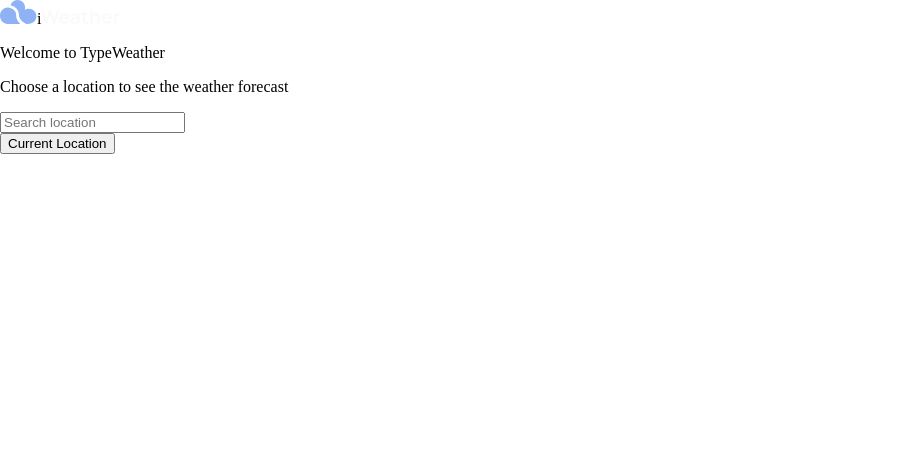
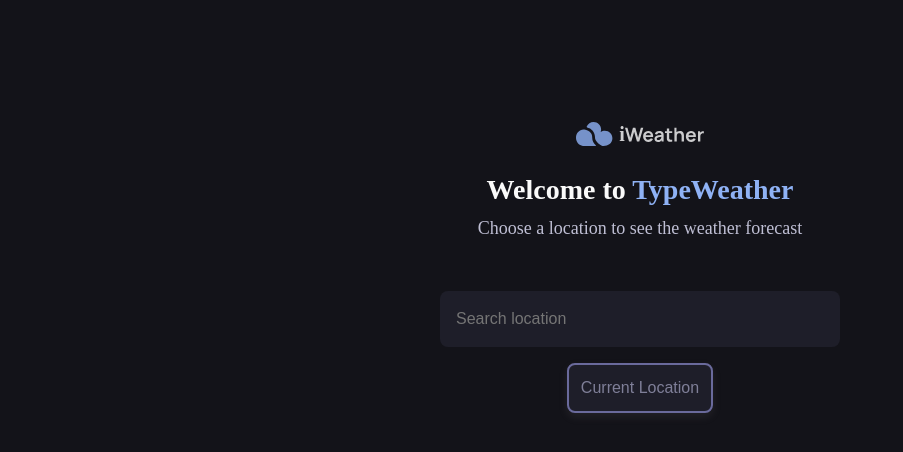
Before and after one commit to rmkofficial/iWeather, a React (Vite) app: page / in a window 1280 px wide. Shown: the top 452 px of the page, without its empty margins (0-903 px from the left). Built offline with nearby package versions, Linux system fonts and the light colour scheme.

Commit message:
Add media queries for responsive design in Home.css

```diff
--- a/src/components/Home.css
+++ b/src/components/Home.css
@@ -187,3 +187,175 @@
     border-radius: 0 0 20px 20px;
   }
 }
+
+@media only screen and (min-width: 769px) {
+  /* Home Container */
+  .home-container {
+    background-image: url("../../public/images/Background.png");
+    background-repeat: no-repeat;
+    background-position: center;
+    background-size: cover;
+    height: 100vh;
+    display: flex;
+    flex-direction: column;
+    align-items: center;
+  }
+
+  /* Logo Container */
+  .logo-container {
+    display: flex;
+    align-items: center;
+    justify-content: center;
+    padding-top: 120px;
+    opacity: 0.8;
+  }
+
+  .logo-container span {
+    color: #ffffff;
+    padding-left: 6px;
+    font-size: 20px;
+    font-weight: 700;
+    line-height: 28px;
+  }
+
+  /* Welcome Container */
+  .welcome-container {
+    display: flex;
+    flex-direction: column;
+    align-items: center;
+    justify-content: center;
+    padding-top: 24px;
+  }
+
+  /* Title Section */
+  .title-section {
+    display: flex;
+    flex-direction: column;
+    align-items: center;
+    justify-content: center;
+    margin-bottom: 32px;
+  }
+
+  .title-section p:first-child {
+    margin: 0;
+    font-size: 28px;
+    font-weight: 700;
+    line-height: 36px;
+    color: #fafafa;
+  }
+
+  .title-section p:first-child span {
+    color: #8fb2f5;
+  }
+
+  .title-section p:last-child {
+    margin-top: 8px;
+    font-size: 18px;
+    font-weight: 400;
+    line-height: 24px;
+    color: #bfbfd4;
+  }
+
+  /* Text Section */
+  .text-section {
+    display: flex;
+    flex-direction: row;
+    align-items: center;
+    justify-content: center;
+    padding-top: 1px;
+  }
+
+  .text-section input {
+    width: 400px;
+    height: 56px;
+    border-radius: 8px;
+    border: none;
+    padding-left: 16px;
+    font-size: 16px;
+    background: #1e1e29;
+  }
+
+  .text-section input[type="text"] {
+    font-family: "Nunito", sans-serif;
+    font-weight: 400;
+    font-size: 16px;
+    line-height: 22.4px;
+    color: #7f7f98;
+    padding-left: 16px;
+  }
+
+  /* Spinner */
+  .spinner {
+    display: none;
+  }
+
+  /* Geolocation Button */
+  .geolocation-button {
+    margin-top: 16px;
+    text-align: center;
+  }
+
+  .geolocation-button button {
+    font-family: "Nunito", sans-serif;
+    font-weight: 400;
+    font-size: 16px;
+    line-height: 22.4px;
+    color: #7f7f98;
+    background: #1e1e29;
+    border: 2px solid rgb(106, 106, 156);
+    border-radius: 8px;
+    padding: 12px;
+    cursor: pointer;
+    box-shadow: 0px 4px 10px rgba(180, 162, 162, 0.1);
+  }
+
+  .geolocation-button button:hover {
+    background: #48485f;
+    color: #fafafa;
+  }
+
+  /* Popover Section */
+  .popover-section {
+    display: flex;
+    justify-content: center;
+    align-items: center;
+    padding-top: 32px;
+  }
+
+  .popover-section ul {
+    display: flex;
+    flex-direction: column;
+    align-items: center;
+    padding: 0;
+    margin: 0;
+    opacity: 0.8;
+  }
+
+  .frame {
+    width: 400px;
+    height: 64px;
+    padding: 20px;
+    margin-top: 10px;
+    font-size: 18px;
+    line-height: 24px;
+    background-color: #48485f;
+    list-style: none;
+    cursor: pointer;
+  }
+
+  .frame:hover {
+    background: #77778f;
+  }
+
+  .frame + .frame {
+    margin-top: 6px;
+  }
+
+  .frame:first-of-type {
+    border-radius: 20px 20px 0 0;
+  }
+
+  .frame:last-of-type {
+    border-radius: 0 0 20px 20px;
+  }
+}
```
